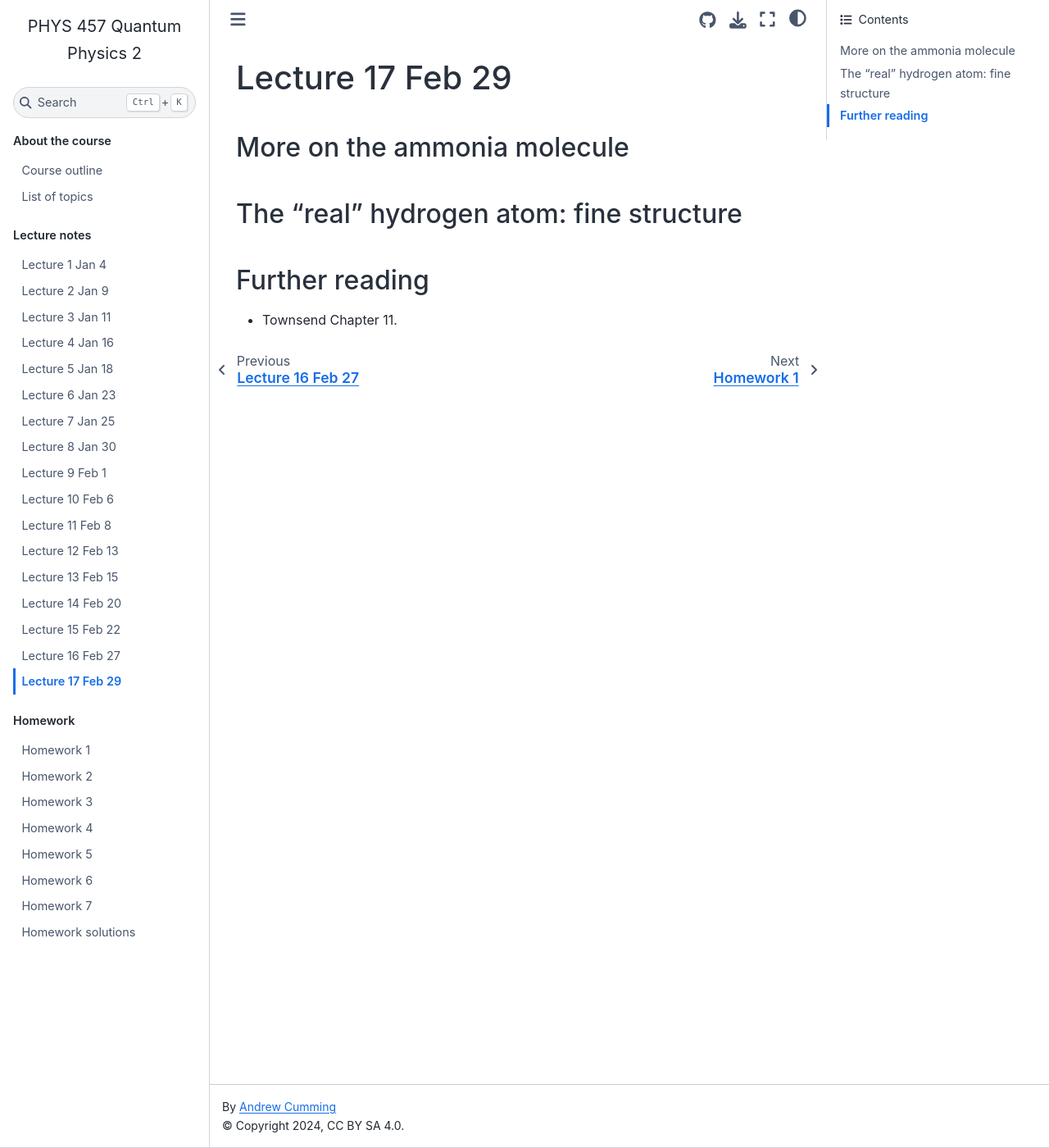
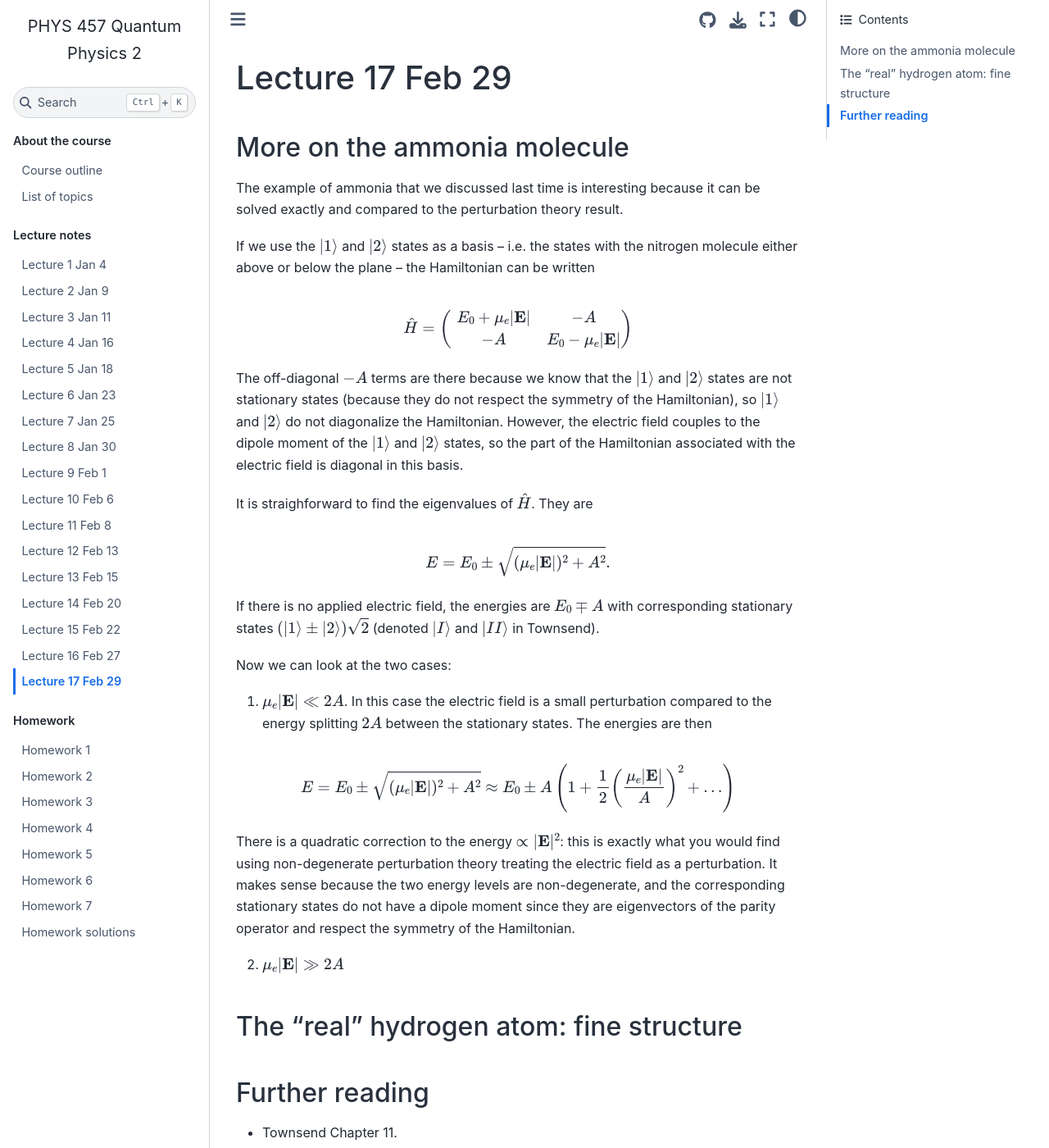
Before and after one commit to andrewcumming/phys457, a Jupyter Book: the page built from lecture17.md, in a window 1280 px wide and 1400 px high. Shown: the whole window at 82% size. Built offline with Jupyter Book 1.0.4 settings and Sphinx 7.4.7 and the Sphinx Book theme 1.1.4, drawn with Linux system fonts in a browser that asks for light colours; some of the changed text lies outside the part shown.

Commit message:
Update lecture 17

```diff
--- a/lecture17.md
+++ b/lecture17.md
@@ -1,6 +1,36 @@
 # Lecture 17 Feb 29
 
 ## More on the ammonia molecule
+
+
+The example of ammonia that we discussed last time is interesting because it can be solved exactly and compared to the perturbation theory result.
+
+If we use the $\ket{1}$ and $\ket{2}$ states as a basis -- i.e. the states with the nitrogen molecule either above or below the plane -- the Hamiltonian can be written
+
+$$\hat{H} = \begin{pmatrix}
+E_0+\mu_e|\mathbf{E}| & -A \\
+-A & E_0-\mu_e|\mathbf{E}|
+\end{pmatrix}
+$$
+
+The off-diagonal $-A$ terms are there because we know that the $\ket{1}$ and $\ket{2}$ states are not stationary states (because they do not respect the symmetry of the Hamiltonian), so $\ket{1}$ and $\ket{2}$ do not diagonalize the Hamiltonian. However, the electric field couples to the dipole moment of the $\ket{1}$ and $\ket{2}$ states, so the part of the Hamiltonian associated with the electric field is diagonal in this basis.
+
+It is straighforward to find the eigenvalues of $\hat{H}$. They are
+
+$$E = E_0 \pm \sqrt{(\mu_e|\mathbf{E}|)^2 + A^2}.$$
+
+If there is no applied electric field, the energies are $E_0\mp A$ with corresponding stationary states $(\ket{1}\pm \ket{2})\sqrt{2}$ (denoted $\ket{I}$ and $\ket{II}$ in Townsend).
+
+Now we can look at the two cases:
+
+1. $\mu_e|\mathbf{E}|\ll 2A$. In this case the electric field is a small perturbation compared to the energy splitting $2A$ between the stationary states. The energies are then
+
+$$E = E_0 \pm \sqrt{(\mu_e|\mathbf{E}|)^2 + A^2}\approx  E_0\pm A \left(1 + {1\over 2}\left({\mu_e|\mathbf{E}|\over A}\right)^2 + \dots\right)$$
+
+There is a quadratic correction to the energy $\propto |\mathbf{E}|^2$: this is exactly what you would find using non-degenerate perturbation theory treating the electric field as a perturbation. It makes sense because the two energy levels are non-degenerate, and the corresponding stationary states do not have a dipole moment since they are eigenvectors of the parity operator and respect the symmetry of the Hamiltonian.
+
+
+2. $\mu_e|\mathbf{E}|\gg 2A$
 
 
 
@@ -12,3 +42,4 @@
 ## Further reading
 
 - Townsend Chapter 11.
+- Section 4.5 of Townsend discusses the ammonia molecule (this was covered in the Quantum 1 course).
```
